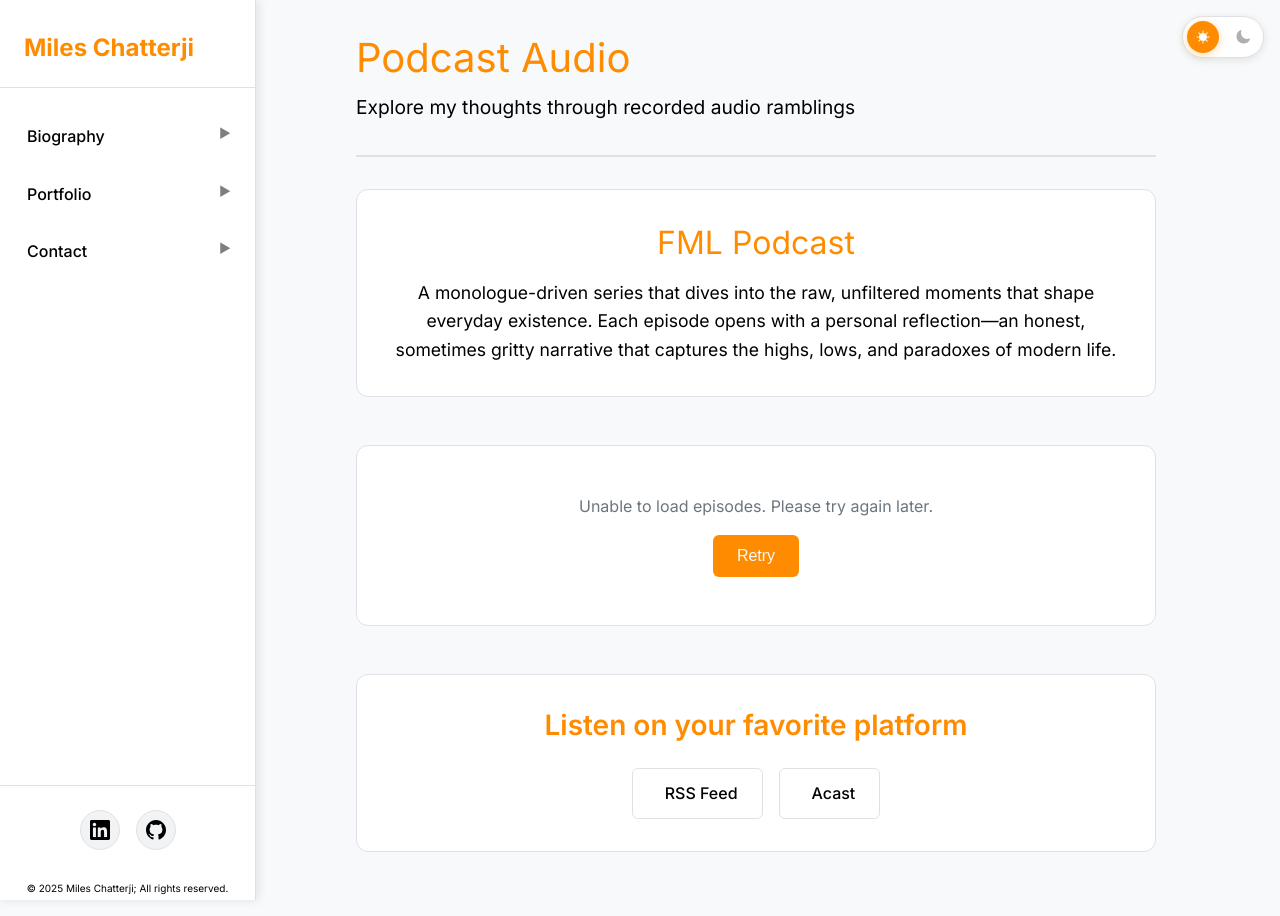
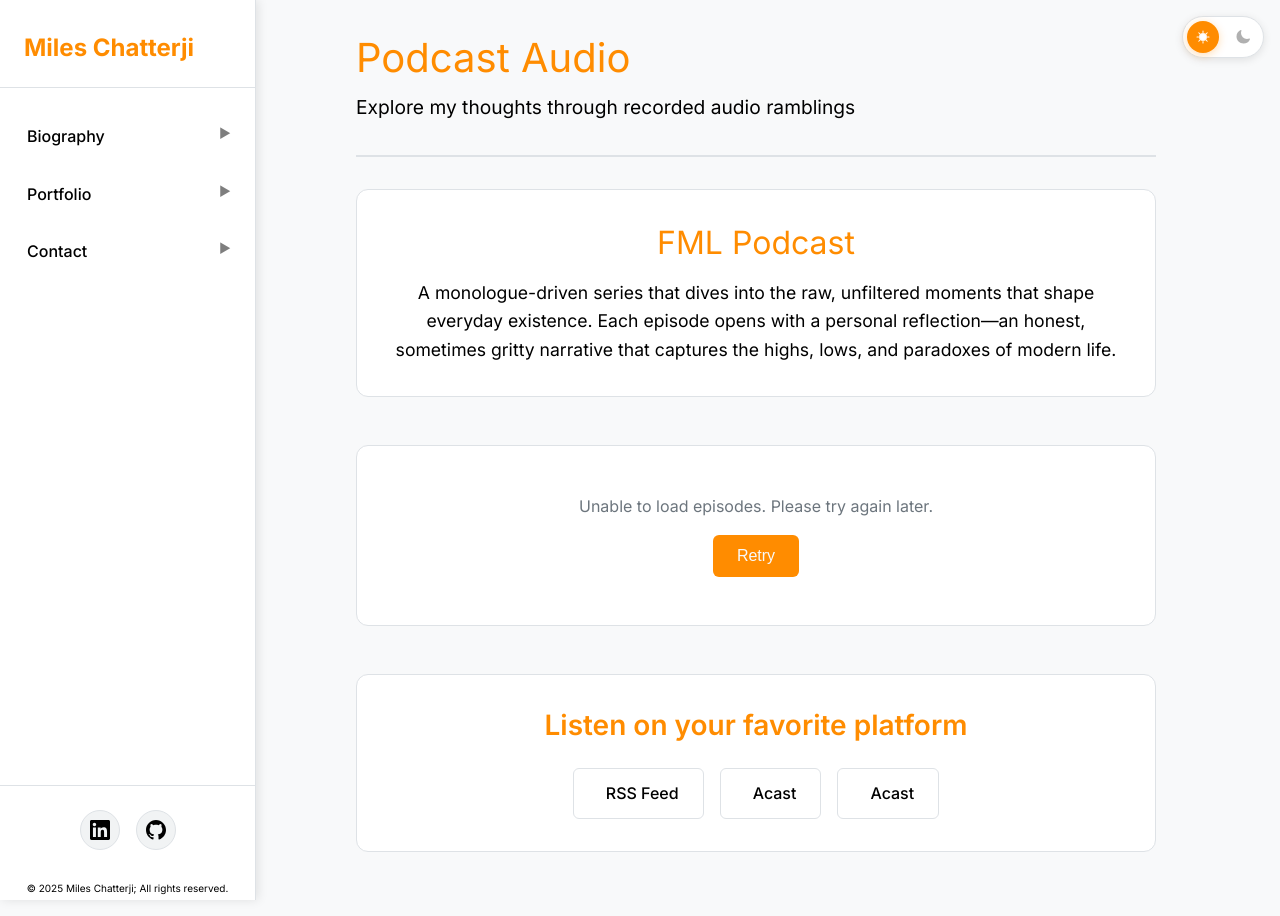
Before and after one commit to MilesChatterji/Prod-GHPages-mileschatterji.com, a Jekyll site: the page built from portfolio/audio.html, in a window 1280 px wide. Built offline with Jekyll 4.4.1, drawn with Linux system fonts in a browser that asks for light colours; some web fonts are replaced.

Commit message:
Added Spotify button to Audio Page.

```diff
--- a/portfolio/audio.html
+++ b/portfolio/audio.html
@@ -37,6 +37,9 @@ subtitle: Explore my thoughts through recorded audio ramblings
             <a href="https://shows.acast.com/fml" class="btn btn-secondary" target="_blank">
                 <i class="icon-acast"></i> Acast
             </a>
+            <a href="https://open.spotify.com/show/3g4lnXm84BROjio2PqY4jm" class="btn btn-secondary" target="_blank">
+                <i class="icon-Spotify"></i> Acast
+            </a>
         </div>
     </div>
 </div>
```
